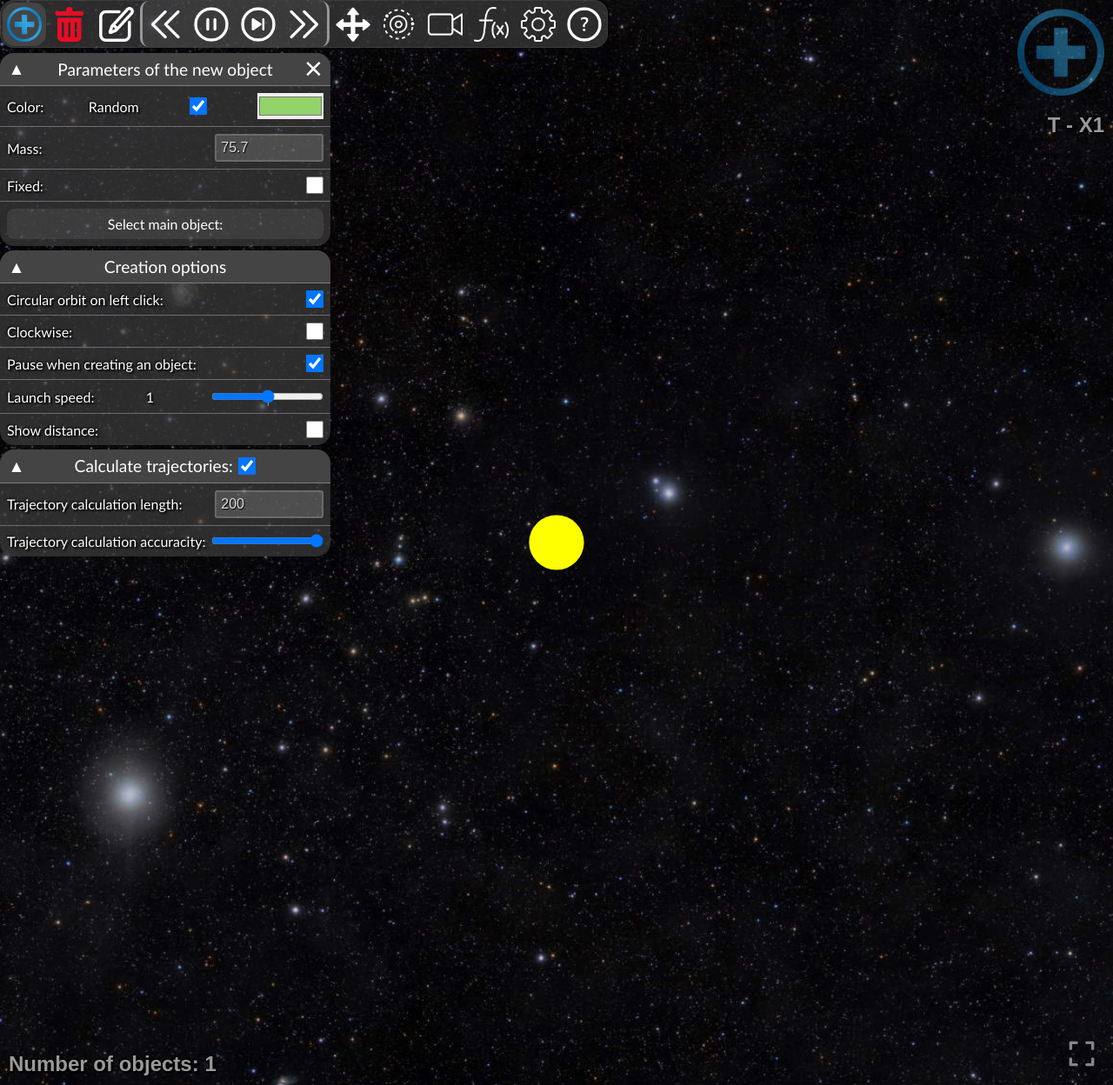
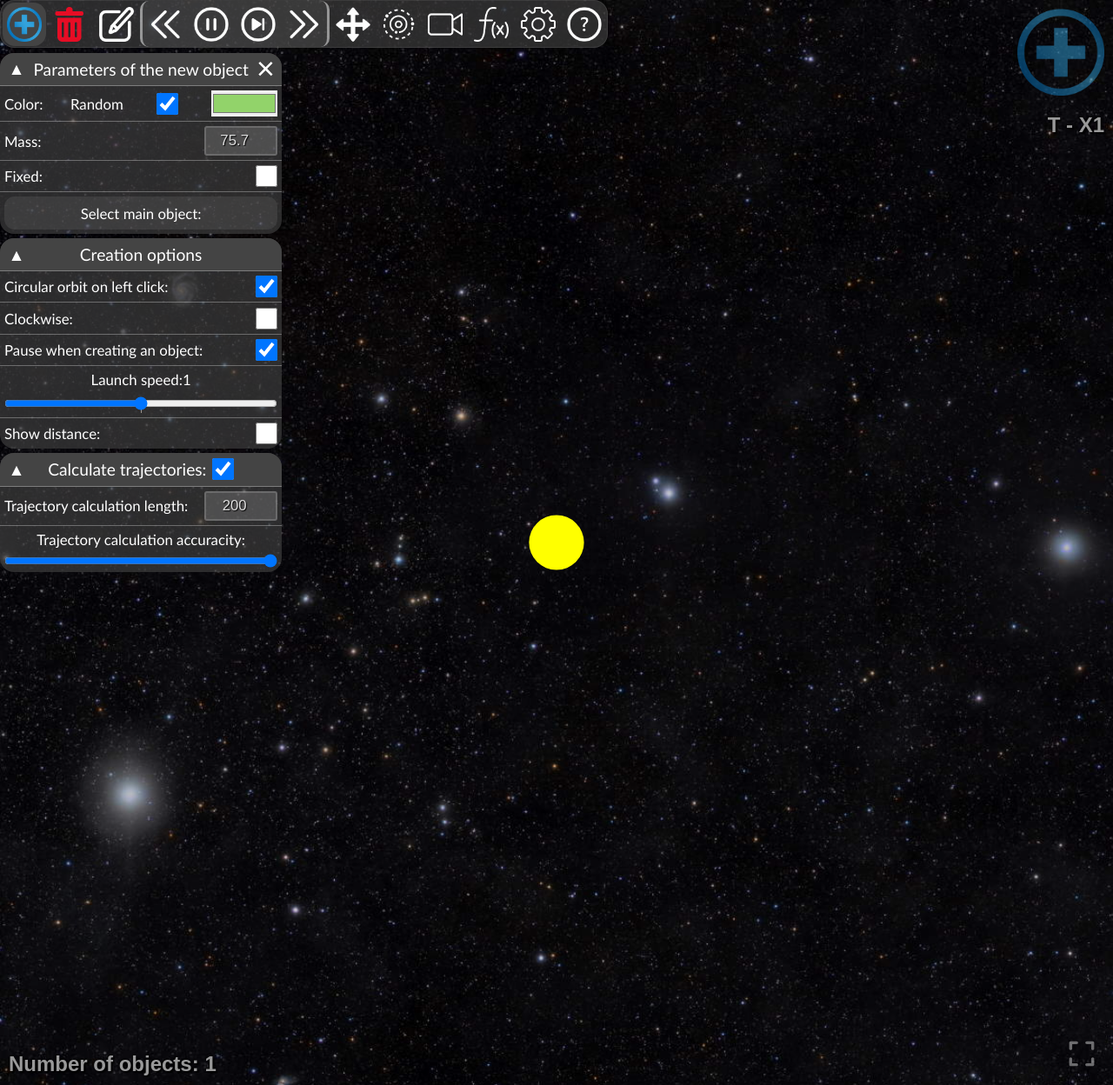
Before and after one commit to mishavoloshchuk/Orbit-Simulator, a PHP site: page / in a window 1280 px wide. Shown: the whole page at 87% size. Run offline with PHP 8.4, Linux system fonts and the light colour scheme.

Commit message:
Interface changes

```diff
--- a/css/main.css
+++ b/css/main.css
@@ -28,8 +28,8 @@ html {
 }
 
 .checkbox {
-	width: 20px;
-	height: 20px;
+	width: 25px;
+	height: 25px;
 }
 
 input {
@@ -65,7 +65,7 @@ a:hover {
 }
 
 .input_num {
-	width: 10vmin;
+	width: 5em;
 	margin-left: 10px;
 	background-color: rgba(255,255,255,0.16);
 	border: 2px solid rgba(255,255,255,0.16);
@@ -74,6 +74,7 @@ a:hover {
 	color: #ddd;
 	text-shadow: 1px 1px 1px black;
 	font-size: inherit;
+	text-align: center;
 }
 
 .input_text {
@@ -217,11 +217,13 @@ a:hover {
 }
 
 .option_item {
-	padding: 0.5em;
+	padding: 0.3em;
 	border-bottom: 1px solid rgba(255,255,255,0.3);
 	display: flex;
 	justify-content: space-between;
 	align-items: center;
+	font-size: 1.05em;
+	text-shadow: none;
 }
 .option_item input {
 	margin: 0;
@@ -229,6 +231,14 @@ a:hover {
 }
 .option_item:last-child {
 	border: none;
+}
+
+.option_item_range {
+	flex-direction: column;
+}
+.option_item_range input {
+	width: 100%;
+	margin: .5em 0 0em 0;
 }
 
 .title_option_item {
@@ -330,14 +340,14 @@ a:hover {
 	min-height: 10px;
 	width: 100%;
 	background-color: rgba(255,255,255,0.08);
-	border-radius: 0.5em;
+	border-radius: 0.7em;
 	padding: 0.5em 0;
 	text-shadow: none;
 	margin: 0 0.25em;
-	-moz-user-select: none; /* Mozilla Firefox */
-	-ms-user-select: none; /* Internet Explorer (не поддерживается) */
-	-o-user-select: none; /* Opera Presto (не поддерживается) */
-	-webkit-user-select: none; /* Google Chrome, Opera Next, Safari */
+	-moz-user-select: none;
+	-ms-user-select: none;
+	-o-user-select: none;
+	-webkit-user-select: none;
 }
 
 .button:hover {
@@ -471,7 +481,7 @@ a:hover {
 	fill: white;
 	width: 48px;
 	height: 48px;
-	opacity: 0.5;
+	opacity: 0.4;
 	cursor: pointer;
 }
 #toggle_fullscreen svg {
--- a/index.html
+++ b/index.html
@@ -186,9 +186,11 @@
 					</div>
 					<!-- Launch speed -->
 					<l-text title>changed_with_the_mouse_wheel_when_creating_an_object</l-text>
-					<div class='option_item' title="Изменяется колесом мыши при создании объекта">
-						<l-text>launch_speed</l-text>
-						<span>Скорость запуска: </span><span id='lnch_pwr_span' class="rangeValue"></span>
+					<div class='option_item option_item_range' title="Изменяется колесом мыши при создании объекта">
+						<div>
+							<l-text>launch_speed</l-text>
+							<span>Скорость запуска: </span><span id='lnch_pwr_span' class="rangeValue"></span>
+						</div>
 						<input type="range" list='dPwrInpVal' id="launch_power" min="0" max="2" value="1" step="0.01" width="100%">
 						<datalist id='dPwrInpVal'><option value="1"></datalist>
 					</div>
@@ -219,7 +221,7 @@
 					</div>
 					<!-- Trajectory calculate accuracity -->
 					<l-text title>affects_the_performance_when_calculating_the_trajectory</l-text>
-					<div class='option_item' title="Влияет на быстродействие, при прощете траектории">
+					<div class='option_item option_item_range' title="Влияет на быстродействие, при прощете траектории">
 						<l-text>trajectory_calculate_accuracity</l-text>
 						<span>Точность прощета траектории:</span>
 						<input type="range" id="traj_calc_accuracity" min="0.05" max="1" value="1" step="0.05" width="100%">
@@ -304,10 +306,7 @@
 					<div class='option_item'>
 						<l-text>fixed_object_checkbox</l-text>
 						<span>Неподвижный: </span>
-						<div class="lck_edit_div">
-							<input type="checkbox" class='checkbox' id='lck_edit_chbox' onchange="" onmouseout="this.blur();">
-						</div>
-
+						<input type="checkbox" class='checkbox' id='lck_edit_chbox' onmouseout="this.blur();">
 					</div>
 
 					<div class='option_item'>
@@ -368,12 +367,12 @@
 				<section>
 					<!--Extra options 1-->
 					<div id="additionalTrajectoryOptions1" class="additionalOption">
-						<div class='option_item'>
+						<div class='option_item option_item_range'>
 							<l-text>trace_opacity</l-text>
 							<label>Нерозрачность: </label>
 							<input type="range" id="trace_opacity" min="0" max="1" value="0.8" step="0.01" width="100%">
 						</div>
-						<div class='option_item'>
+						<div class='option_item option_item_range'>
 							<l-text>trace_blur</l-text>
 							<span>Размытие: </span>
 							<input type="range" id='trace_blur' min="0" step="0.1" value="0" max="5">
@@ -394,7 +393,7 @@
 							<input type="checkbox" id="trc2TrembChck" class='checkbox'>
 						</div>
 
-						<div class='option_item'>
+						<div class='option_item option_item_range'>
 							<l-text>trace_length</l-text>
 							<label>Длинна следа: </label>
 							<input type="range" id="trace2Lnth" min="0.8" max="3" value="2.2" step="any">
@@ -403,20 +402,20 @@
 					</div>
 					<!--Extra options 3-->
 					<div id="additionalTrajectoryOptions3" class="additionalOption">
-						<div class='option_item'>
+						<div class='option_item option_item_range'>
 							<l-text>trace_thickness</l-text>
 							<label>Толщина следа: </label>
 							<input type="range" id="trace3WdInp" list="T3WdInpDL" min="0.8" max="2" value="1.1" step="any" width="100%">
 							<datalist id='T3WdInpDL'><option value="1.1"></datalist>
 						</div>
 
-						<div class='option_item'>
+						<div class='option_item option_item_range'>
 							<l-text>trace_quality</l-text>
 							<label>Качество следа: </label>
 							<input type="range" id="trace3Qu" min="1" max="60" value="57" step="1">
 						</div>
 
-						<div class='option_item'>
+						<div class='option_item option_item_range'>
 							<l-text>trace_length</l-text>
 							<label>Длинна следа: </label>
 							<input type="range" id="trace3Lnth" min="1.5" max="3" value="2" step="any">
@@ -515,7 +514,7 @@
 						</form>
 					</div>
 
-					<div class='option_item'>
+					<div class='option_item option_item_range'>
 						<l-text>force_of_gravity</l-text>
 						<span>Сила притяжения: </span><span id='g_value_title'></span>
 						<input type="range" list='gravitationValue' id="g_value" min="0" max="2" value="1" step="0.01" width="100%">
@@ -639,7 +638,7 @@
 							<input type="text" class='input_text' id="img_url_inp" placeholder="URL Изображения" style="margin: 0; margin-top: 10px;">
 						</div>
 					</div>
-					<div class='option_item' style="width: 100%">
+					<div class='option_item option_item_range' style="width: 100%">
 						<l-text>background_intensity</l-text>
 						<label>Интенсивность фона: </label>
 						<input type="range" id="bg_darkness" min="0" max="1" value="0.8" step="0.01" width="100%" oninput="background_image.style.opacity = this.value">
@@ -662,9 +661,7 @@
 					<div class='option_item' title="F9">
 						<l-text>show_fps</l-text>
 						<span>Показывать FPS: </span>
-						<div class="lck_edit_div">
-							<input type="checkbox" class='checkbox' id='check_fps_swch' onmouseout="this.blur();">
-						</div>
+						<input type="checkbox" class='checkbox' id='check_fps_swch' onmouseout="this.blur();">
 					</div>
 					<div class='option_item'>
 						<l-text>multithreading</l-text>
--- a/js/main.js
+++ b/js/main.js
@@ -308,7 +308,6 @@ window.onload = function(){
 		scene.camera.resolutionX = window.innerWidth;
 		scene.camera.resolutionY = window.innerHeight;
 		scene.camera.allowFrameRender = true;
-		adaptive();
 	}
 	// Touch events ======================================
 	// Touch START
@@ -1077,57 +1076,7 @@ window.onload = function(){
 	function powerFunc(F){
 		if (F > 1){ return Math.round(Math.pow(F, Math.pow(F, 3))*100)/100 } else { return F }
 	}
-	//=====================================================
 
-	// adaptive();
-	// function adaptive(){
-	// 	if (/Android|webOS|iPhone|iPad|iPod|BlackBerry|IEMobile|Opera Mini/i.test(navigator.userAgent)) {
-	// 		switcher.device = 'mobile';
-	// 		dis_zone = 20;
-	// 		if (window.innerHeight > window.innerWidth){
-	// 			$('.time_panel').css({border: 'none', borderTop: '6px solid #fff7', borderBottom: '6px solid #fff7', borderRadius: '20px'});
-	// 			$('body').css({'font-size': 40});
-	// 			$('.btn').css({'height': 100, 'width': 130});
-	// 			$('.btn img').css({'max-width': 65, 'max-height': 65});
-	// 			$('.menu_pos').css({top: 0, left: 139});
-	// 			$('.menu').css({'flex-direction': 'column'});
-	// 			$('.time_speed').css({left: 10, bottom: 80, right: 'initial', top: 'initial'});
-	// 			$('.checkbox').css({width: 75, height: 75});
-	// 			$('.radius_select').css({'font-size': 50, width: 200, 'border-radius': 10});
-	// 			$('#col_select').css({width: 200, height: 60, 'border-radius': 10});
-	// 		} else {
-	// 			$('.time_panel').css({border: 'none', borderLeft: '3px solid #fff7', borderRight: '3px solid #fff7', borderRadius: '10px'});
-	// 			$('body').css({fontSize: '2vmax'});
-	// 			$('.btn').css({'height': 50, 'width': 50});
-	// 			$('.btn img').css({'max-width': '65%', 'max-height': '65%'});
-	// 			$('.menu_pos').css({top: 56 , left: 0});
-	// 			$('.menu').css({'flex-direction': 'row'});
-	// 			$('.time_speed').css({right: 10, top: 130, left: 'initial', bottom: 'initial'});
-	// 			$('.checkbox').css({width: 20, height: 20});
-	// 			$('.radius_select').css({'font-size': 50, width: 200, 'border-radius': 10});
-	// 			$('#col_select').css({width: '20vmin', height: '7vmin', 'border-radius': 10});
-	// 		}
-	// 		$('.input_num').css({width: '20vmin'});
-	// 		$('#launchPowerLabel').css({fontSize: '5vmin'});
-	// 	} else {
-	// 		switcher.device = 'desktop';
-	// 		if (window.innerHeight > window.innerWidth){
-	// 			$('.menu').css({'flex-direction': 'column'});
-	// 			$('.menu_pos').css({top: 0, left: $('.menu').outerWidth()});
-	// 			$('.time_panel').css({border: 'none', borderTop: '3px solid rgba(255,255,255,0.5)', borderBottom: '3px solid rgba(255,255,255,0.5)'});
-	// 		} else {
-	// 			$('.time_panel').css({border: 'none', borderLeft: '3px solid rgba(255,255,255,0.5)', borderRight: '3px solid rgba(255,255,255,0.5)'});
-	// 			$('.menu_pos').css({top: $('.menu').outerHeight() , left: 0});
-	// 			$('.menu').css({'flex-direction': 'row'});
-	// 		}
-	// 		// $('.menu_pos_size').css({maxHeight: '80vh'});
-	// 		$('.input_num').css({width: '10vmin'});
-	// 		$('#launchPowerLabel').css({fontSize: '20px'})
-	// 		$('body').css({fontSize: 'inherit'});
-	// 		// $('.close_button').css({width: '30px', height: '30px', padding: '0 0 7px 0', fontSize: '30px', right: '-37px'});
-	// 		$('.time_speed').css({right: 10, top: 130});
-	// 	}
-	// }
 	// Toggle full screen
 	document.getElementById('toggle_fullscreen').addEventListener('click', toggleFullScreen);
 	function toggleFullScreen() {
```
Also changed, not shown: other parts of css/main.css (+24 -19 lines).
